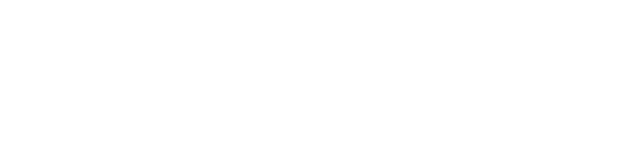
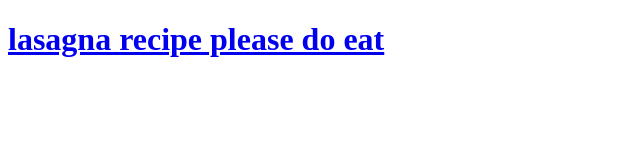
Before and after one commit to SachariasD/odin-recipes, a plain HTML site: page index.html in a window 1280 px wide. Shown: the whole page, without its empty margins (0-640 px from the left). Drawn offline with Linux system fonts and the light colour scheme.

Commit message:
Add link to lasagna

```diff
--- a/index.html
+++ b/index.html
@@ -5,6 +5,8 @@
         <title>My little recipes :)</title>
     </head>
     <body>
-
+        <h1>
+            <a href="recipes/lasagna.html">lasagna recipe please do eat</a>
+        </h1>
     </body>
 </html>
```
